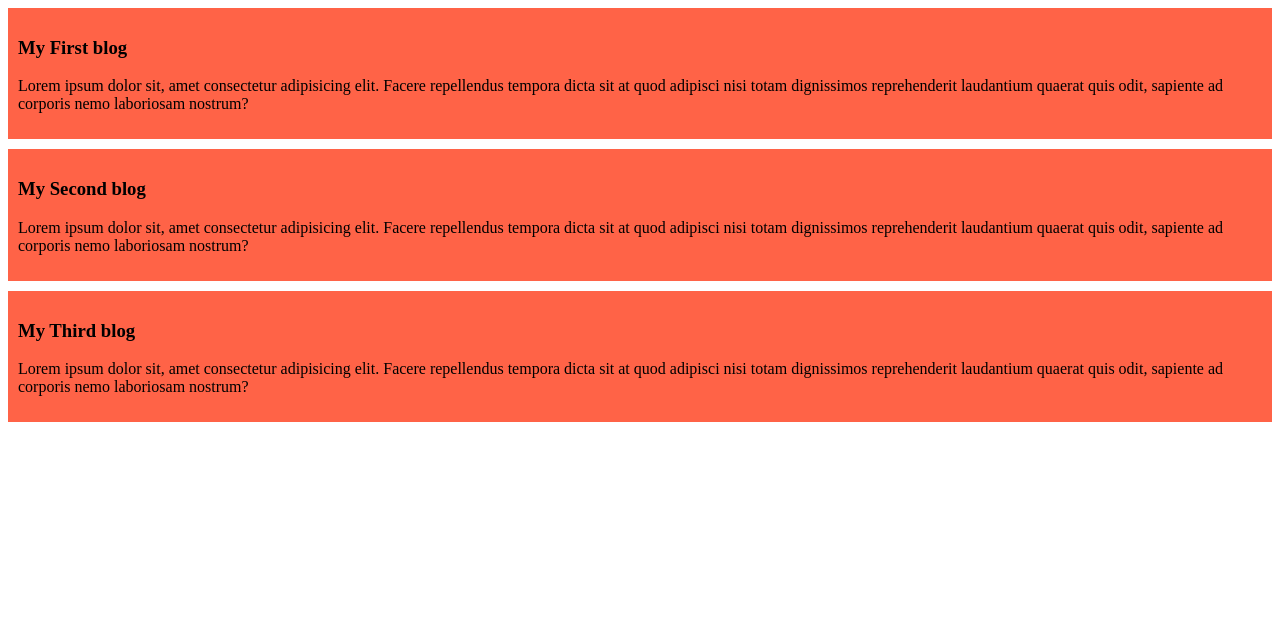
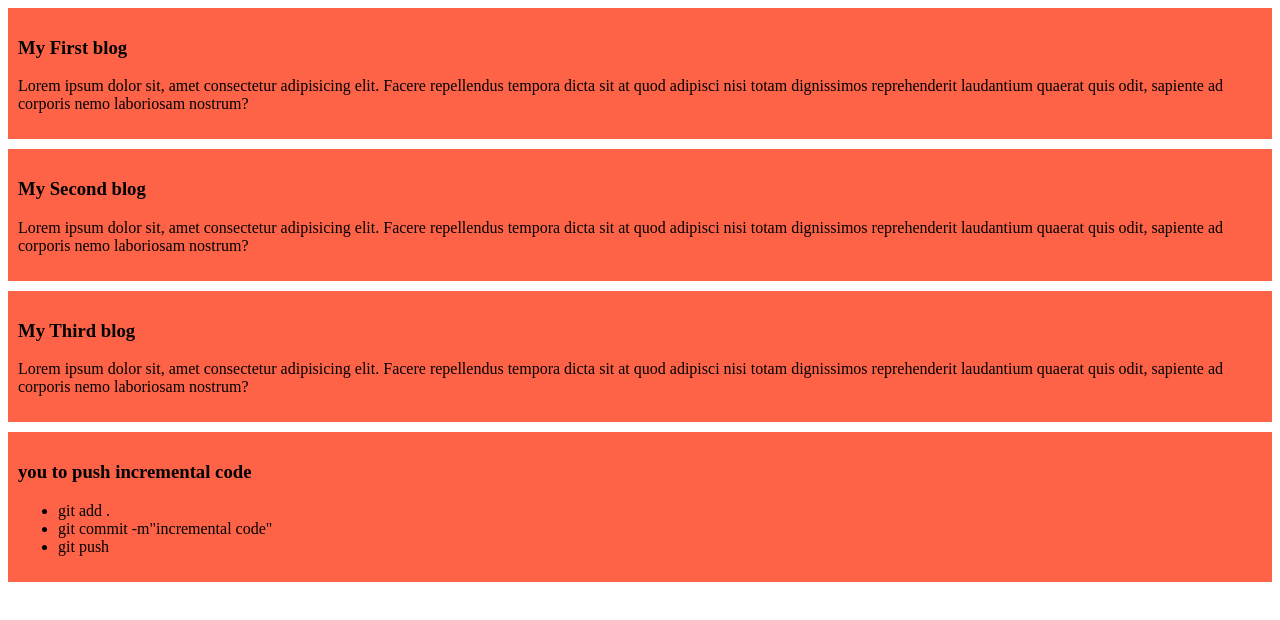
Before and after one commit to ishtiyak-BAUET/my-simple-website, a plain HTML site: page index.html in a window 1280 px wide. Drawn offline with Linux system fonts and the light colour scheme.

Commit message:
commad prompt to add git hub

```diff
--- a/index.html
+++ b/index.html
@@ -19,5 +19,13 @@
         <h3>My Third blog</h3>
         <p>Lorem ipsum dolor sit, amet consectetur adipisicing elit. Facere repellendus tempora dicta sit at quod adipisci nisi totam dignissimos reprehenderit laudantium quaerat quis odit, sapiente ad corporis nemo laboriosam nostrum?</p>
     </div>
+    <div>
+        <h3>you to push incremental code</h3>
+        <ul>
+            <li>git add .</li>
+            <li>git commit -m"incremental code"</li>
+            <li>git push</li>
+        </ul>
+    </div>
 </body>
 </html>
```
